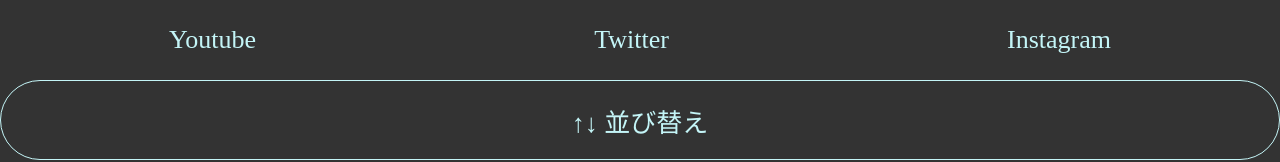
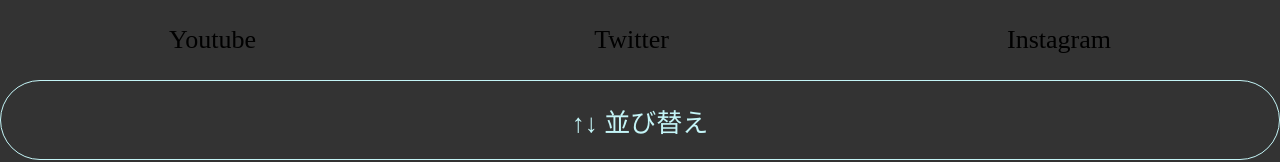
Before and after one commit to ore-kaito/next_react_app, a Next.js app: page / in a window 1280 px wide. Shown: the top 162 px of the page. Built offline with nearby package versions, Linux system fonts and the light colour scheme.

Commit message:
メニュー部分の画面遷移実装

```diff
--- a/components/Menu.tsx
+++ b/components/Menu.tsx
@@ -1,4 +1,6 @@
 import styled from 'styled-components'
+import Link from "next/link"
+
 
 export function Menu() {
     return (
@@ -7,10 +9,10 @@
             <Link href="/">
               Youtube
             </Link>
-            <Link href="/">
+            <Link href="/TwitterPage/TwitterContents">
               Twitter
             </Link>
-            <Link href="/">
+            <Link href="/InstaPage/InstaContents">
               Instagram
             </Link>
           </Header>
@@ -34,8 +36,6 @@
 
   `;
 
-  const Link = styled.a`
-    color: #c4f5f7;
-  `;
+
 
   export default Menu;
```
